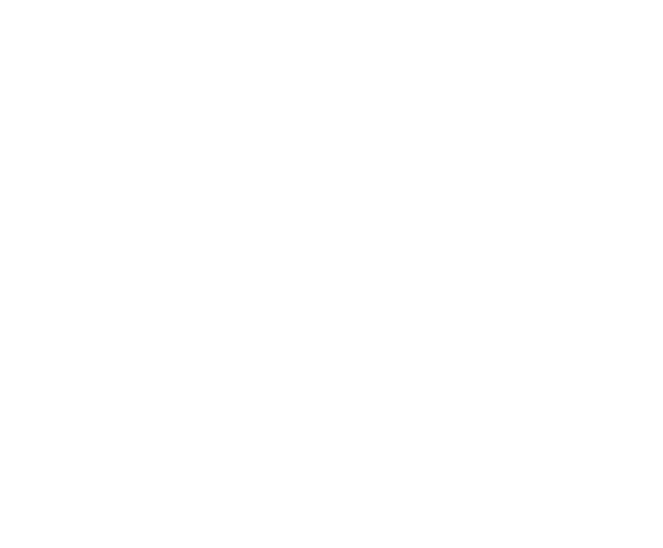
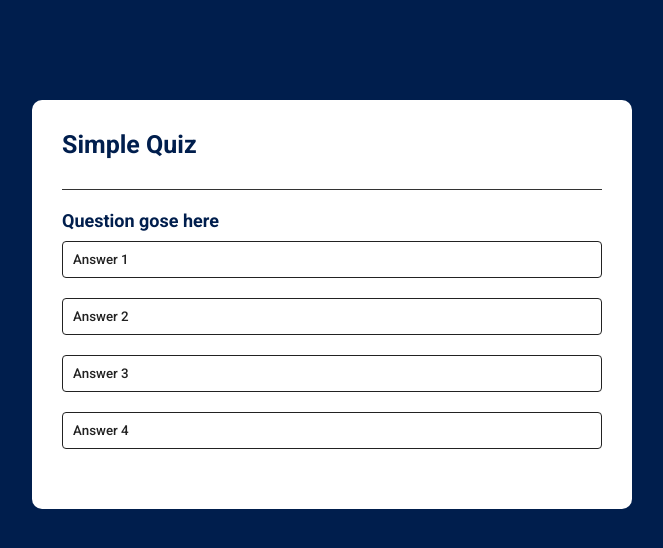
Before and after one commit to Iswarya-S26/Quiz-App, a plain HTML site: page index.html in a window 1280 px wide. Shown: the whole page, without its empty margins (308-971 px from the left). Drawn offline with Linux system fonts and the light colour scheme.

Commit message:
finish html and css part

```diff
--- a/index.html
+++ b/index.html
@@ -9,6 +9,20 @@
     <!--style link end-->
   </head>
   <body>
+    <div class="app">
+      <h1>Simple Quiz</h1>
+      <div class="quiz">
+        <h2 id="question">Question gose here</h2>
+        <div id="answer-button">
+          <button class="btn">Answer 1</button>
+          <button class="btn">Answer 2</button>
+          <button class="btn">Answer 3</button>
+          <button class="btn">Answer 4</button>
+        </div>
+        <button id="next-btn">Next</button>
+      </div>
+    </div>
+
     <!--Script link start-->
     <script src="script.js"></script>
     <!--Script link end-->
--- a/style.css
+++ b/style.css
@@ -6,3 +6,65 @@
   box-sizing: border-box;
   font-family: "Roboto", serif;
 }
+
+body {
+  background-color: #001e4d;
+}
+
+.app {
+  background-color: #fff;
+  width: 90%;
+  max-width: 600px;
+  margin: 100px auto 0;
+  border-radius: 10px;
+  padding: 30px;
+}
+.app h1 {
+  font-size: 25px;
+  color: #001e4d;
+  font-weight: 600;
+  border-bottom: 1px solid #333;
+  padding: 0 0 30px 0;
+}
+
+.quiz {
+  padding: 20px 0;
+}
+
+.quiz h2 {
+  font-size: 18px;
+  color: #001e4d;
+  font-weight: 600;
+}
+
+.btn {
+  background-color: #fff;
+  color: #222;
+  font-weight: 500;
+  width: 100%;
+  border: 1px solid #222;
+  padding: 10px;
+  margin: 10px 0;
+  text-align: left;
+  border-radius: 4px;
+  cursor: pointer;
+  transition: all 0.3s;
+}
+
+.btn:hover {
+  background-color: #222;
+  color: #fff;
+}
+
+#next-btn {
+  background-color: #001e4d;
+  color: #fff;
+  font-weight: 500;
+  width: 150px;
+  border: none;
+  padding: 10px;
+  margin: 20px auto 0;
+  border-radius: 4px;
+  cursor: pointer;
+  display: none;
+}
```
